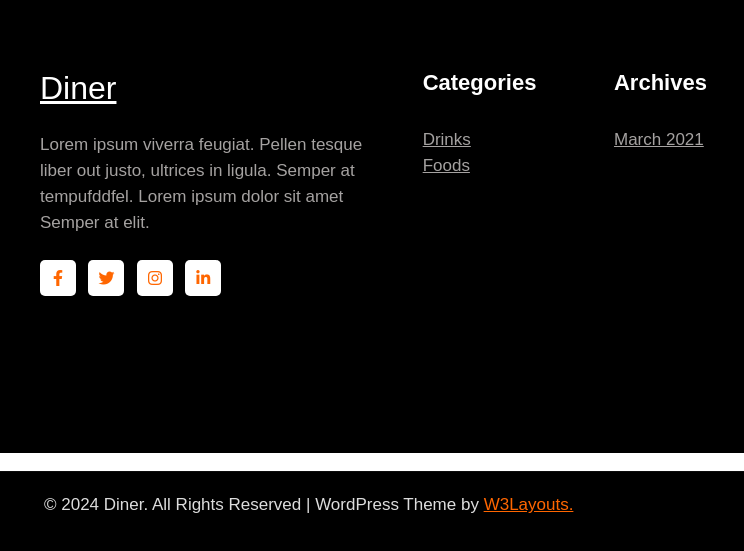
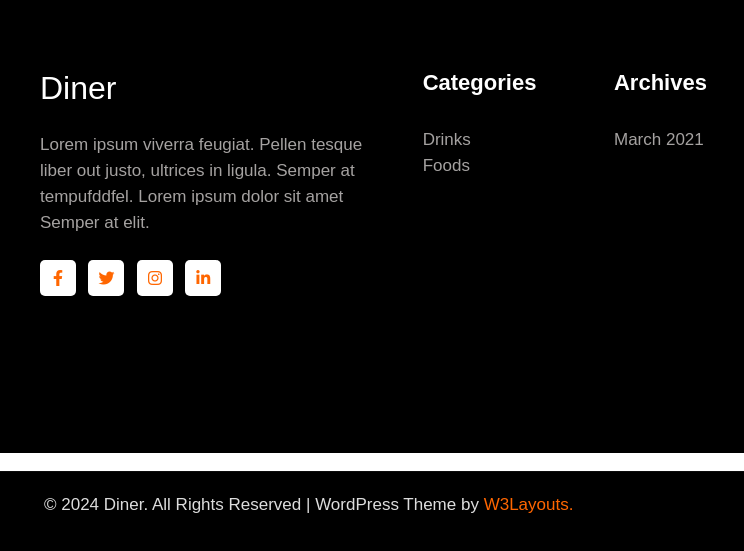
Before and after one commit to Quang-Marco/Capstone-Diner, a plain HTML site: page services.html in a window 1280 px wide. Shown: the part 2289-2840 px from the top of the page, 38-782 px from the left. Drawn offline with nearby package versions, Linux system fonts and the light colour scheme.

Commit message:
services da duaoc lam lai

```diff
--- a/css/trang2.css
+++ b/css/trang2.css
@@ -227,6 +227,10 @@
     height: 57vh;
     background-color: black;
   }
+  footer a {
+    text-decoration: none;
+
+  }
   footer .col-lg-4 .footer_text_1,
   footer .row .col-lg-2 .text_color {
     font-size: 17px;
@@ -303,4 +307,3 @@
       border-top: 1px solid rgb(255 255 255 / 5%);
   }
   /* END FOOTER */
-  /* ENDFOOTER */
```
